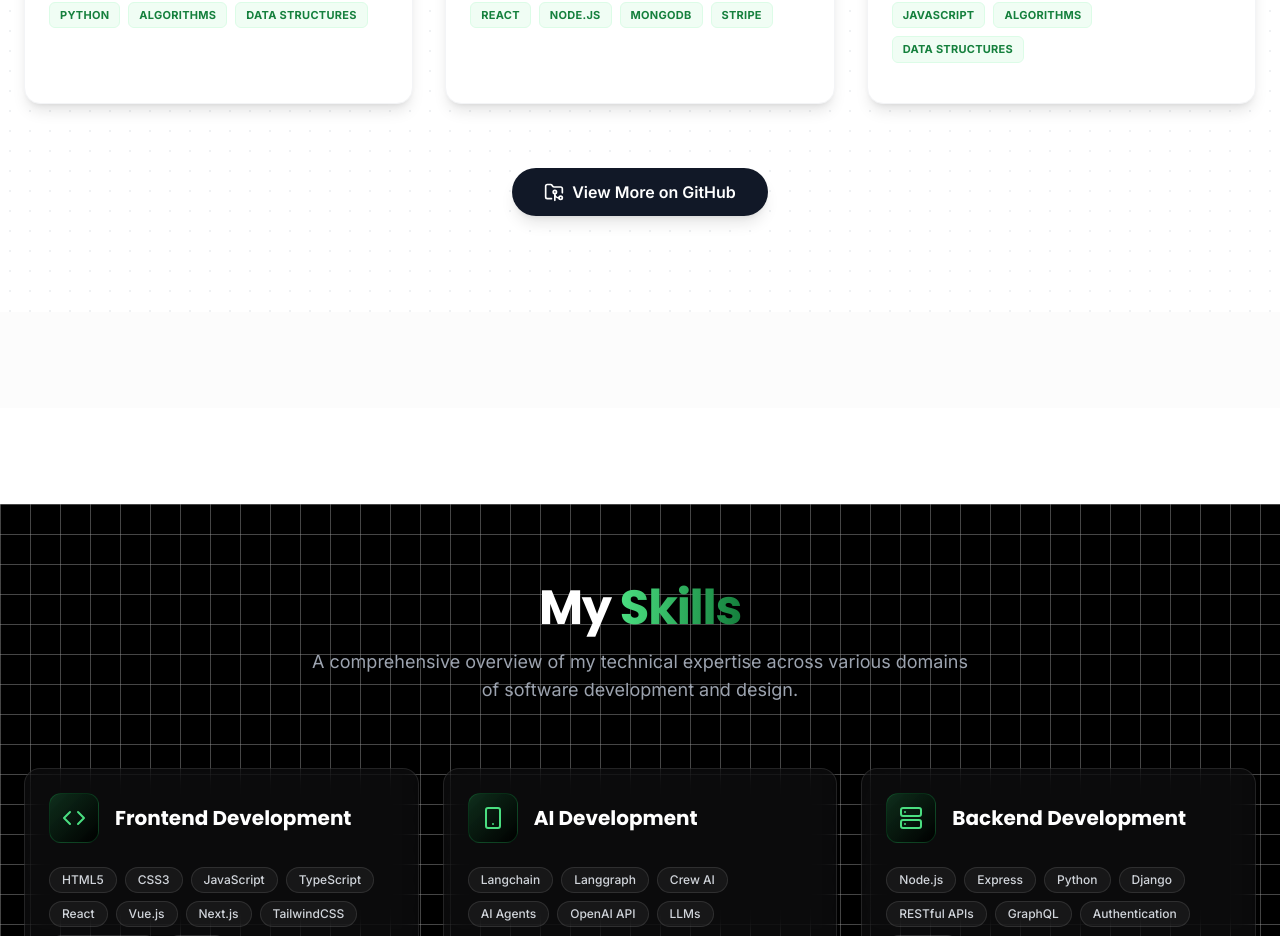
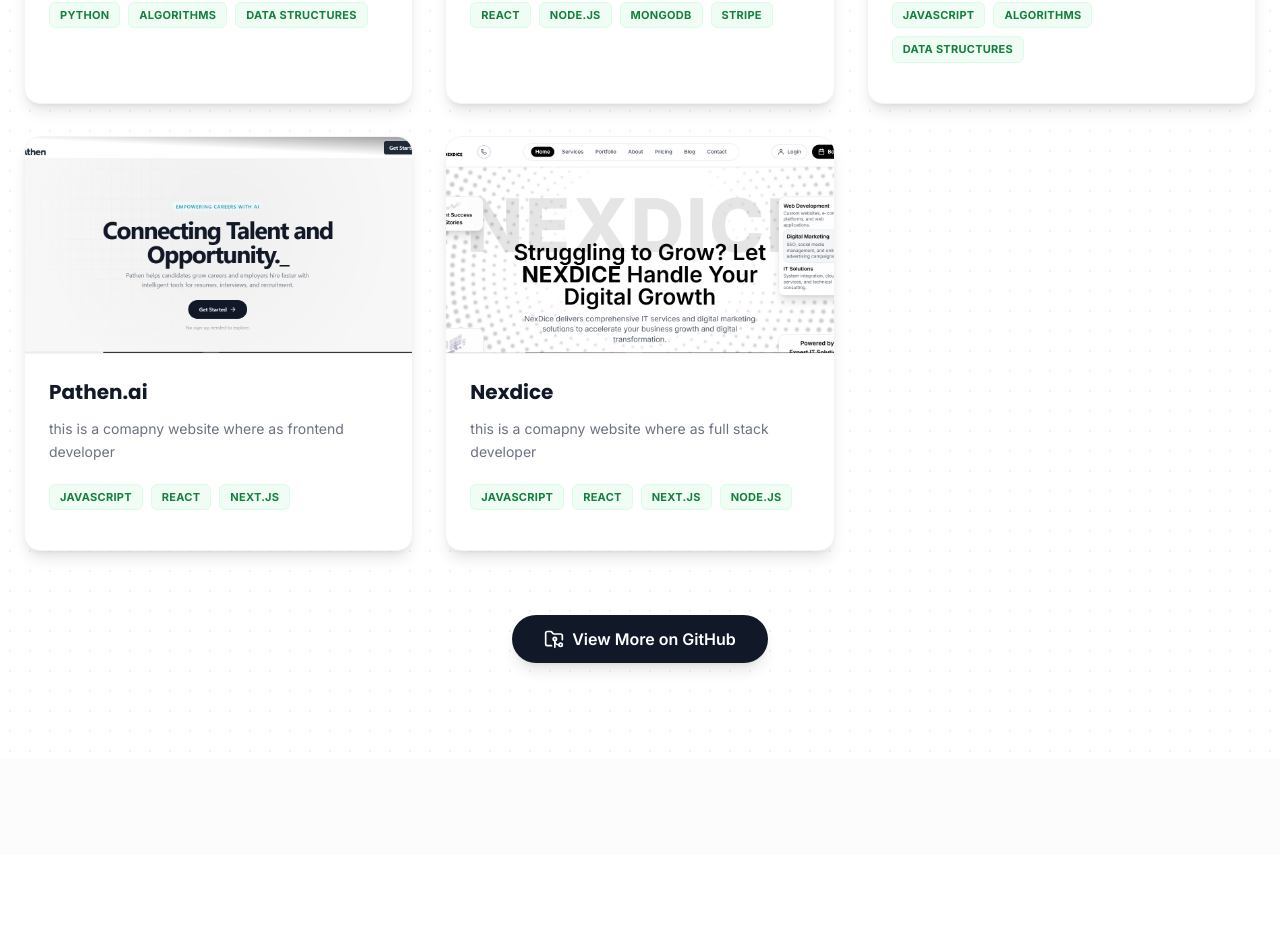
Before and after one commit to nihalraza369/My-Portfolio, a React (Vite) app: page / in a window 1280 px wide. Shown: the part 3785-4721 px from the top of the page. Built offline with nearby package versions, Linux system fonts and the light colour scheme.

Commit message:
project update

```diff
--- a/src/components/Projects.jsx
+++ b/src/components/Projects.jsx
@@ -96,6 +96,26 @@
       technologies: ['JavaScript','Algorithms', 'Data Structures'],
       liveLink: 'https://github.com/nihalraza369/Js-Game-project',
       githubLink: 'https://github.com/nihalraza369/Js-Game-project',
+    },
+    {
+      id: 10,
+      title: 'Pathen.ai',
+      description: 'this is a comapny website where as frontend developer',
+      image: '/pathen image.PNG',
+      category: 'web',
+      technologies: ['JavaScript','React', 'Next.js'],
+      liveLink: 'https://github.com/nihalraza369/Js-Game-project',
+      githubLink: 'https://github.com/pathenofficial',
+    },
+    {
+      id: 11,
+      title: 'Nexdice',
+      description: 'this is a comapny website where as full stack developer',
+      image: '/nexdice image.PNG',
+      category: 'web',
+      technologies: ['JavaScript','React', 'Next.js', 'Node.js', 'MongoDB'],
+      liveLink: 'https://www.nexdice.com/',
+      githubLink: 'https://github.com/Nexdice',
     },
   ];
 
```
